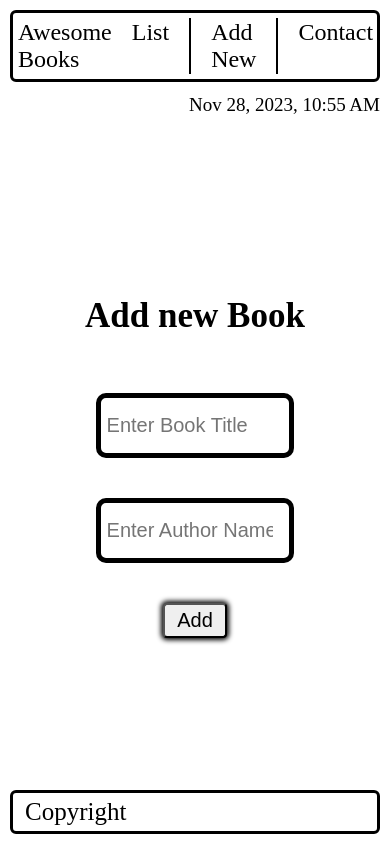
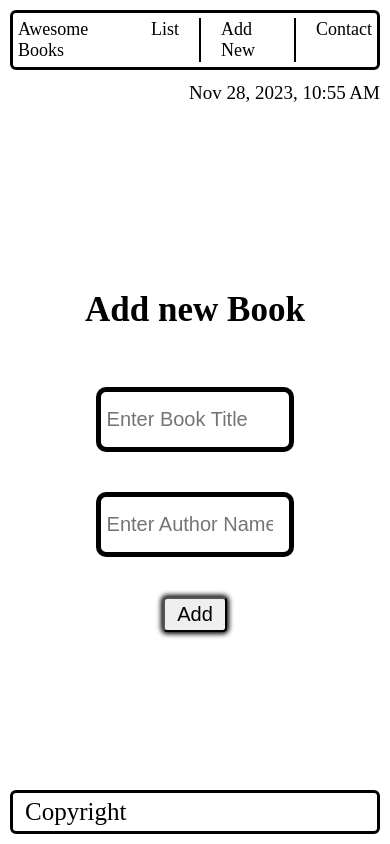
Before and after one commit to hamzaw9/bookListManager, a website with bundled scripts: page index.html in a window 390 px wide. Built offline with nearby package versions, Linux system fonts and the light colour scheme.

Commit message:
Add nav links font size on smaall screen

```diff
--- a/index.css
+++ b/index.css
@@ -195,4 +195,8 @@ footer span {
   nav {
     padding: 5px;
   }
+
+  nav a {
+    font-size: 18px;
+  }
 }
```
